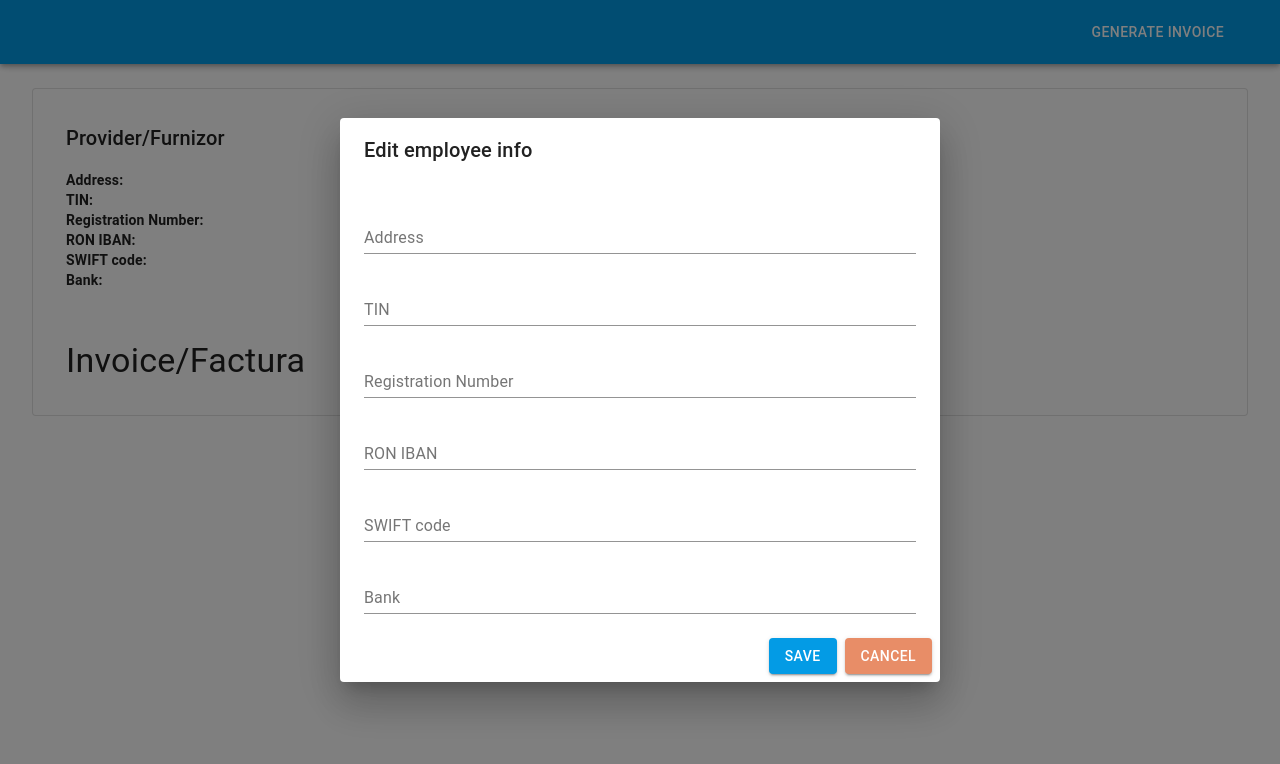
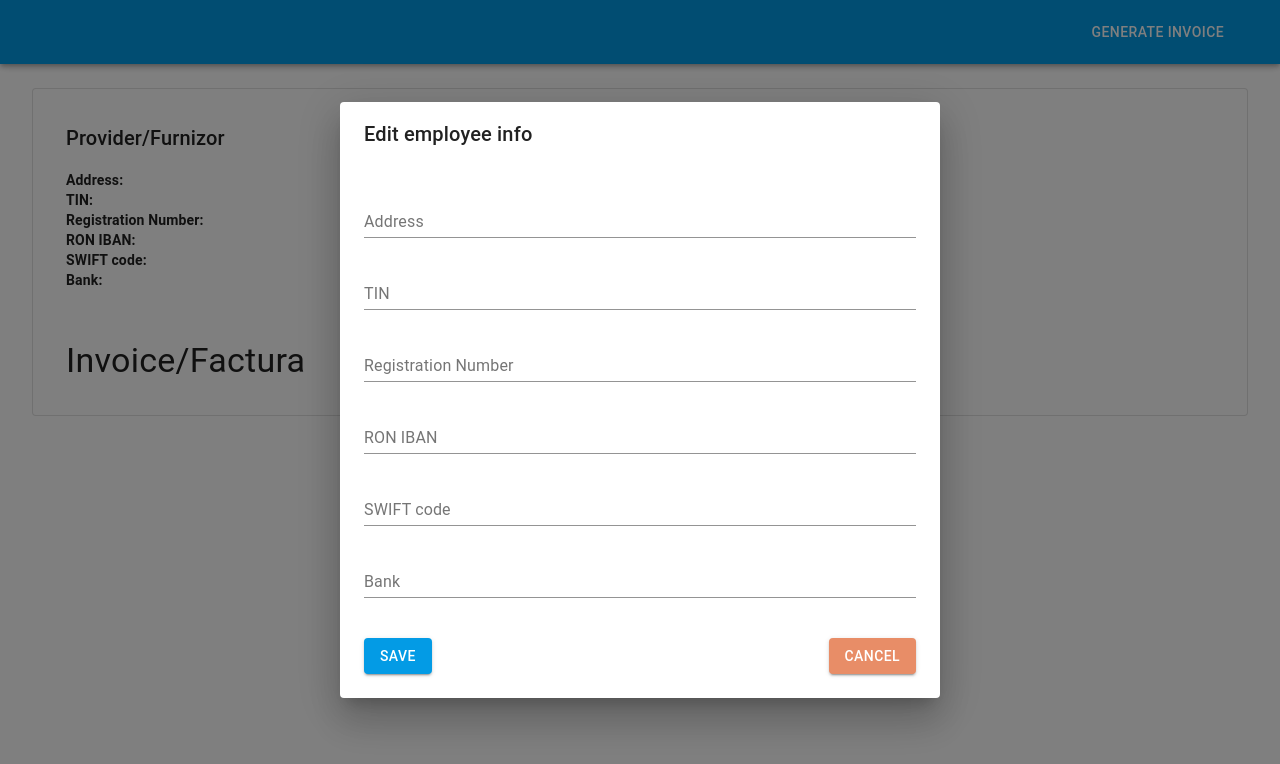
Before and after one commit to dobosalpar/invoicegenerator, a React (Create React App) app: page / in a window 1280 px wide. Both pictures are taken after a click on the button 591 px from the left and 146 px from the top of the page. Shown: the top 764 px of the page. Built offline with nearby package versions, Linux system fonts and the light colour scheme.

Commit message:
Edit invoice data modal is working

```diff
--- a/src/Components/Dialogue/Dialogue.tsx
+++ b/src/Components/Dialogue/Dialogue.tsx
@@ -17,8 +17,9 @@ export interface IDialogue {
   id: string,
   dialogueBody?: ReactNode,
   handleClose: () => void,
-  actions: IDialogueAction[],
+  actions?: IDialogueAction[],
   title: string,
+  hasCancelButton?: Boolean,
 };
 
 const Dialogue: FC<IDialogue> = ({
@@ -27,7 +28,10 @@ const Dialogue: FC<IDialogue> = ({
   handleClose,
   actions,
   title,
+  hasCancelButton = true,
 }) => {
+  const cancelText = useLocalized('cancel');
+
   return (
     <Dialog open onClose={handleClose} aria-labelledby="form-dialog-title" id={id} fullWidth data-testid={id}>
       <DialogTitle id="form-dialog-title">{title}</DialogTitle>
@@ -35,7 +39,7 @@ const Dialogue: FC<IDialogue> = ({
         {dialogueBody}
       </DialogContent>
       <DialogActions>
-        {actions.map(({
+        {actions && actions.map(({
           id,
           title,
           handler,
@@ -44,9 +48,11 @@ const Dialogue: FC<IDialogue> = ({
             {title}
           </Button>
         ))}
-        <Button onClick={handleClose} color="secondary" variant="contained">
-          {useLocalized('cancel')}
-        </Button>
+        {hasCancelButton && (
+          <Button onClick={handleClose} color="secondary" variant="contained">
+            {cancelText}
+          </Button>
+        )}
       </DialogActions>
     </Dialog>
   );
--- a/src/Components/EmployeeDataFields/Blocks/EditEmployeeDataFields.tsx
+++ b/src/Components/EmployeeDataFields/Blocks/EditEmployeeDataFields.tsx
@@ -1,21 +1,31 @@
-import React, { FC, useCallback, useState, useEffect, Dispatch } from 'react';
-import { useSelector } from 'react-redux';
-import { TextField } from '@material-ui/core';
+import React, { FC, useCallback, useState, useEffect } from 'react';
+import { useSelector, useDispatch } from 'react-redux';
+import { TextField, Button } from '@material-ui/core';
 
 import { IInvoiceData } from 'Redux/Reducers/EmployeeReducer';
 import { RootStateType } from 'Redux/Reducers';
 import useLocalized from 'CustomHooks/useLocalized';
+import { IDialogueOpener } from 'Components/types';
+import { setEmployeeData } from 'Redux/Actions/EmployeeActions';
 
-interface IEditEmployeeDataFields {
-  localInvoiceData: IInvoiceData,
-  setLocalInvoiceData: Dispatch<IInvoiceData>,
+interface IEditEmployeeDataFields extends IDialogueOpener {
+
 }
 
 const EditEmployeeDataFields: FC<IEditEmployeeDataFields> = ({
-  localInvoiceData,
-  setLocalInvoiceData,
+  setDialogue,
 }) => {
   const invoiceDataFromReduxState = useSelector<RootStateType, IInvoiceData>(state => state.employeeData.invoiceData);
+
+  const [localInvoiceData, setLocalInvoiceData] = useState<IInvoiceData>({
+    address: '',
+    tin: '',
+    registration_number: '',
+    ron_iban: '',
+    swift_code: '',
+    bank: '',
+  });
+
   useEffect(() => {
     setLocalInvoiceData(invoiceDataFromReduxState);
   }, [invoiceDataFromReduxState, setLocalInvoiceData]);
@@ -27,7 +37,14 @@ const EditEmployeeDataFields: FC<IEditEmployeeDataFields> = ({
     })
   }, [localInvoiceData, setLocalInvoiceData]);
 
+  const dispatch = useDispatch();
+  const saveEmployeeData = useCallback(() => {
+    dispatch(setEmployeeData(localInvoiceData));
+    setDialogue(undefined);
+  }, [dispatch, localInvoiceData, setDialogue]);
+
   return (
+    <>
       <div className="edit-employee-datafields">
         <TextField
           value={localInvoiceData.address}
@@ -72,6 +89,15 @@ const EditEmployeeDataFields: FC<IEditEmployeeDataFields> = ({
           name="bank"
         />
       </div>
+      <div className="edit-employee-actions">
+        <Button onClick={saveEmployeeData} color="primary" variant="contained">
+          {useLocalized('save')}
+        </Button>
+        <Button onClick={() => setDialogue(undefined)} color="secondary" variant="contained">
+          {useLocalized('cancel')}
+        </Button>
+      </div>
+    </>
   );
 };
 
--- a/src/Components/EmployeeDataFields/Blocks/_EditEmployeeDataFields.scss
+++ b/src/Components/EmployeeDataFields/Blocks/_EditEmployeeDataFields.scss
@@ -2,3 +2,10 @@
   display: flex;
   flex-direction: column;
 }
+
+.edit-employee-actions {
+  margin-top: 2rem;
+  display: flex;
+  flex-direction: row;
+  justify-content: space-between;
+}
--- a/src/Components/EmployeeDataFields/EmployeeDataFields.tsx
+++ b/src/Components/EmployeeDataFields/EmployeeDataFields.tsx
@@ -1,4 +1,4 @@
-import React, { FC, useCallback, useState } from 'react';
+import React, { FC, useCallback } from 'react';
 import { Typography, IconButton } from '@material-ui/core';
 import EditIcon from '@material-ui/icons/Edit';
 import { useSelector } from 'react-redux';
@@ -25,35 +25,17 @@ const EmployeeDataFields: FC<IEmployeeDataFields> = ({
     bank,
   } = useSelector<RootStateType, IInvoiceData>(state => state.employeeData.invoiceData);
 
-  const [invoiceData, setInvoiceData] = useState<IInvoiceData>({
-    address: '',
-    tin: '',
-    registration_number: '',
-    ron_iban: '',
-    swift_code: '',
-    bank: '',
-  });
-
-  const saveEmployeeData = useCallback(() => {
-
-  }, []);
-
-  const saveText = useLocalized('save');
   const dialogueTitle = useLocalized('edit_employee_info');
 
   const handleOpenDialogue = useCallback(() => {
     setDialogue({
       id: 'edit-employee-info-dialogue',
-      dialogueBody: <EditEmployeeDataFields localInvoiceData={invoiceData} setLocalInvoiceData={setInvoiceData} />,
+      dialogueBody: <EditEmployeeDataFields setDialogue={setDialogue} />,
       handleClose: () => setDialogue(undefined),
       title: dialogueTitle,
-      actions: [{
-        id: 'edit-employee-info-dialogue-save',
-        title: saveText,
-        handler: saveEmployeeData,
-      }],
+      hasCancelButton: false,
     });
-  }, [dialogueTitle, invoiceData, saveEmployeeData, saveText, setDialogue]);
+  }, [dialogueTitle, setDialogue]);
 
   return (
     <div className="employee-data-fields">
--- a/src/Redux/Actions/EmployeeActions.ts
+++ b/src/Redux/Actions/EmployeeActions.ts
@@ -1,7 +1,7 @@
-import { IEmployeeAction, CHANGE_EMPLOYEE_DATA } from 'Redux/types';
-import { IEmployeeState } from 'Redux/Reducers/EmployeeReducer';
+import { IEmployeeAction, CHANGE_INVOICE_DATA } from 'Redux/types';
+import { IInvoiceData } from 'Redux/Reducers/EmployeeReducer';
 
-export const changeEmployeeData = (employeeData: IEmployeeState): IEmployeeAction => ({
-  type: CHANGE_EMPLOYEE_DATA,
-  payload: employeeData,
+export const setEmployeeData = (invoiceData: IInvoiceData): IEmployeeAction => ({
+  type: CHANGE_INVOICE_DATA,
+  payload: invoiceData,
 });
--- a/src/Redux/Reducers/EmployeeReducer.ts
+++ b/src/Redux/Reducers/EmployeeReducer.ts
@@ -1,6 +1,6 @@
 import {
   IEmployeeAction,
-  CHANGE_EMPLOYEE_DATA
+  CHANGE_INVOICE_DATA
 } from 'Redux/types';
 import { LocaleType } from 'Services/LocalizationService/LocalizationService';
 
@@ -33,10 +33,10 @@ const initialState: IEmployeeState = {
 const employeeReducer = (state = initialState, action: IEmployeeAction): IEmployeeState => {
   const { type, payload } = action;
   switch (type) {
-    case CHANGE_EMPLOYEE_DATA:
+    case CHANGE_INVOICE_DATA:
       return {
         ...state,
-        ...payload,
+        invoiceData: payload as IInvoiceData,
       };
     default:
       return state;
--- a/src/Redux/types.ts
+++ b/src/Redux/types.ts
@@ -1,10 +1,15 @@
-import { IEmployeeState } from 'Redux/Reducers/EmployeeReducer';
+import { IEmployeeState, IInvoiceData } from 'Redux/Reducers/EmployeeReducer';
 
 export const CHANGE_EMPLOYEE_DATA = 'CHANGE_EMPLOYEE_DATA';
-
 interface IEmployeeChangeAction {
   type: typeof CHANGE_EMPLOYEE_DATA,
   payload: IEmployeeState,
 }
 
-export type IEmployeeAction = IEmployeeChangeAction;
+export const CHANGE_INVOICE_DATA = 'CHANGE_INVOICE_DATA';
+interface IInvoiceDataChangeAction {
+  type: typeof CHANGE_INVOICE_DATA,
+  payload: IInvoiceData,
+}
+
+export type IEmployeeAction = IEmployeeChangeAction | IInvoiceDataChangeAction;
```
Lines whose indentation alone changed are shown as unchanged.
